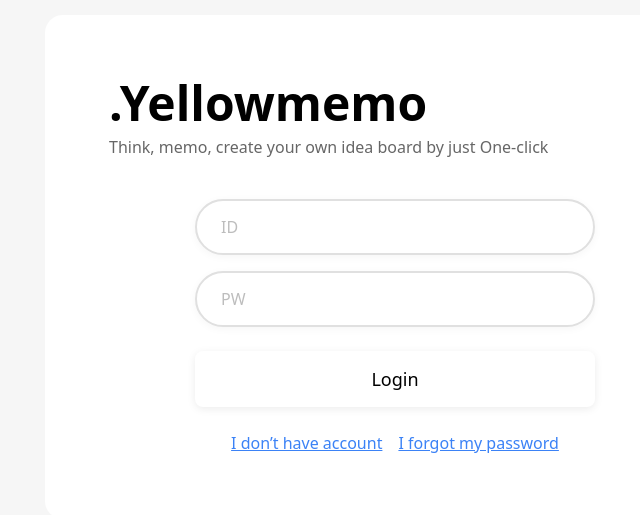
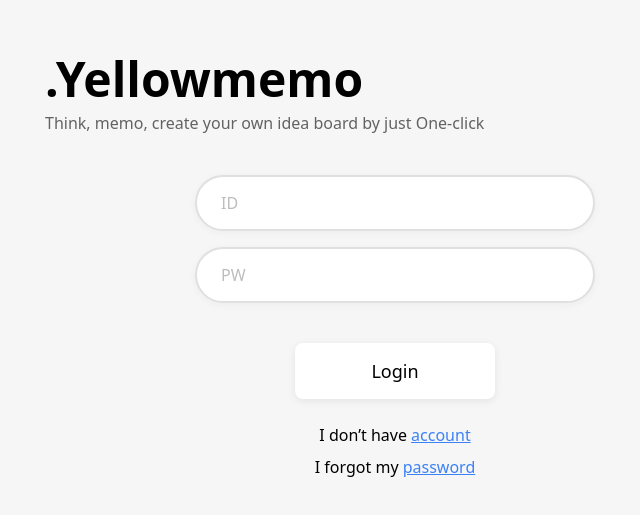
Before and after one commit to Greenora/project-YellowMemo, a React (Create React App) app in the folder react-project/: page /login in a window 1280 px wide. Shown: the part 133-648 px from the top of the page, without its empty margins (245-885 px from the left). Built offline with nearby package versions, Linux system fonts and the light colour scheme.

Commit message:
💄 UI 구조 및 버튼, 입력창 디자인 개선

```diff
--- a/react-project/src/pages/Login/Login.jsx
+++ b/react-project/src/pages/Login/Login.jsx
@@ -20,7 +20,7 @@ export default function Login() {
 
   return (
     <div className="min-h-screen bg-[#f6f6f6] flex items-center justify-center">
-      <div className="bg-white rounded-[18px] p-16 w-full max-w-[700px] flex flex-col items-center shadow-none">
+      <div className="w-full max-w-[700px] flex flex-col items-center">
         <h1 className="text-5xl font-bold text-black mb-2 w-full text-left">.Yellowmemo</h1>{" "}
         <p className="text-base text-black/60 mb-10 w-full text-left">
           Think, memo, create your own idea board by just One-click
@@ -55,22 +55,25 @@ export default function Login() {
       {/* 로그인 버튼 누르면 handleLogin 함수 실행 */}
       <CustomButton
         onClick={handleLogin}
-        className="w-[400px] h-14 bg-white text-black rounded-full shadow-[0_2px_8px_0_rgba(0,0,0,0.08)] font-normal text-lg mb-6"
+        className="w-[200px] h-14 bg-white text-black rounded-full shadow-[0_2px_8px_0_rgba(0,0,0,0.08)] font-normal text-lg mt-4 mb-6"
         >
         Login
       </CustomButton>
 
-      <div className="flex justify-center w-[400px] gap-4">
-        <a href="/register" className="text-base text-[#3b82f6] underline">
-          I don’t have account
+     <span className="flex flex-col gap-2 items-center w-[400px]">
+      <p className="text-base text-black">
+        I don’t have{" "}
+        <a href="/register" className="text-[#3b82f6] underline">
+          account
         </a>
-        <a
-          href="/reset-password"
-          className="text-base text-[#3b82f6] underline"
-        >
-          I forgot my password
+    </p>
+    <p className="text-base text-black">
+      I forgot my{" "}
+      <a href="/reset-password" className="text-[#3b82f6] underline">
+        password
           </a>
-        </div>
+        </p>
+        </span>
       </div>
     </div>
   );
--- a/react-project/src/pages/Register/Register.jsx
+++ b/react-project/src/pages/Register/Register.jsx
@@ -20,7 +20,7 @@ export default function Register() {
 
   return(
   <div className="min-h-screen bg-[#f6f6f6] flex items-center justify-center">
-    <div className="bg-white rounded-[18px] p-16 w-full max-w-[700px] flex flex-col items-center shadow-none">
+    <div className="w-full max-w-[700px] flex flex-col items-center">
       <h1 className="text-5xl font-bold text-black mb-2 w-full text-left">.Yellowmemo</h1>
       <p className="text-base text-black/60 mb-10 w-full text-left">Think, memo, create your own idea board by just One-click</p>
 
@@ -54,12 +54,16 @@ export default function Register() {
 
       <CustomButton
       onClick={handleRegister}
-      className="w-[400px] h-14 bg-white text-black rounded-full shadow-[0_2px_8px_0_rgba(0,0,0,0.08)] font-normal text-lg mb-6"
+      className="w-[200px] h-14 bg-white text-black rounded-full shadow-[0_2px_8px_0_rgba(0,0,0,0.08)] font-normal text-lg mt-4 mb-6"
       >Create account
       </CustomButton>  {/*회원가입 버튼*/}
 
-      <a href="/login" className="text-base text-[#3b82f6] underline">I already have account</a>  {/*이미 계정이 있을때 누르면 로그인 페이지로 이동*/}
-
+      <span className="text-base text-black">
+       I already have{" "}
+      <a href="/login" className="text-[#3b82f6] no-underline hover:underline">
+        account   {/*이미 계정이 있을때 누르면 로그인 페이지로 이동*/}
+      </a>
+      </span>
     </div>
   </div>
   )
--- a/react-project/src/pages/ResetPassword/ResetPassword.jsx
+++ b/react-project/src/pages/ResetPassword/ResetPassword.jsx
@@ -19,7 +19,7 @@ export default function ResetPassword() {
   // 실제 화면 구성 부분
   return (
     <div className="min-h-screen bg-[#f6f6f6] flex items-center justify-center">
-      <div className="bg-white rounded-[18px] p-16 w-full max-w-[700px] flex flex-col items-center shadow-none">
+      <div className="w-full max-w-[700px] flex flex-col items-center">
         <h1 className="text-5xl font-bold text-black mb-2 w-full text-left">
           .Yellowmemo
         </h1>
@@ -70,7 +70,7 @@ export default function ResetPassword() {
 
         <CustomButton //비밀번호 재설정 버튼
           onClick={handleResetPassword}
-          className="w-[400px] h-14 bg-white text-black rounded-full shadow-[0_2px_8px_0_rgba(0,0,0,0.08)] font-normal text-lg mb-4"
+          className="w-[200px] h-14 bg-white text-black rounded-full shadow-[0_2px_8px_0_rgba(0,0,0,0.08)] font-normal text-lg mt-4 mb-6"
         >
           Set New Password
         </CustomButton>
```
